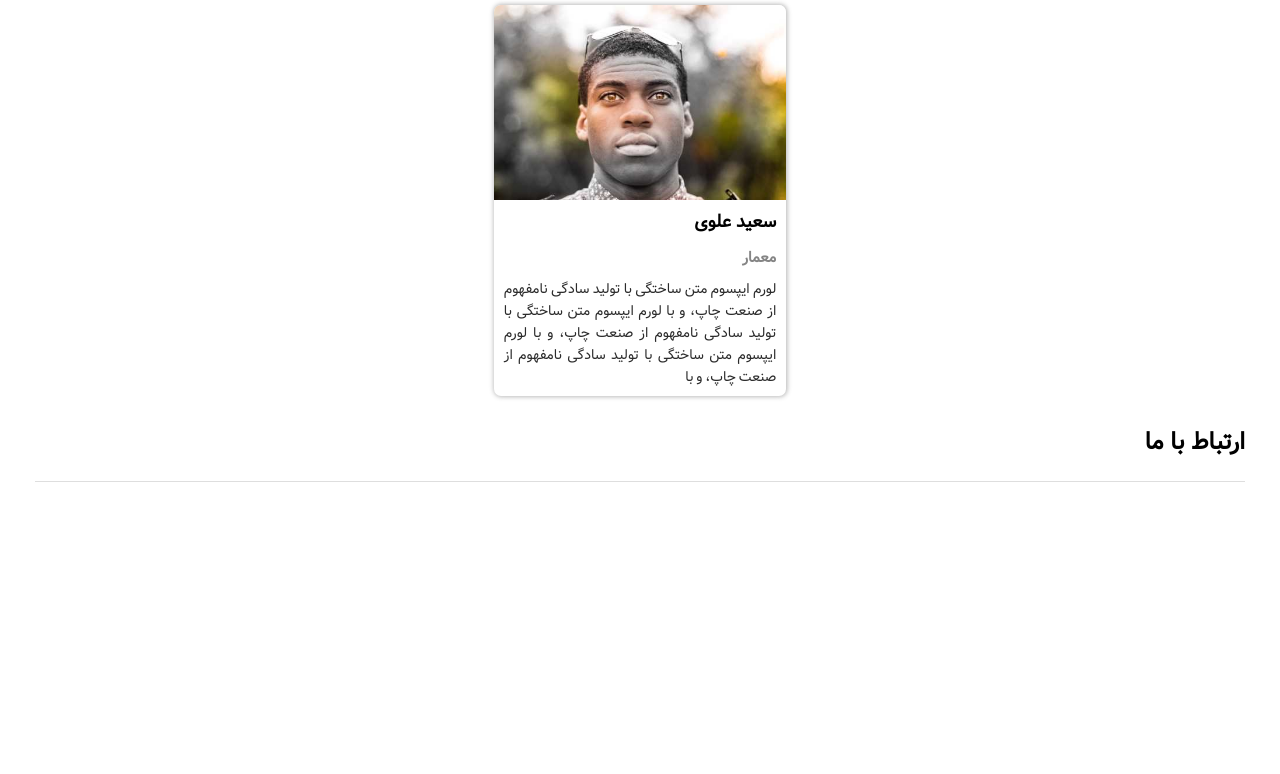
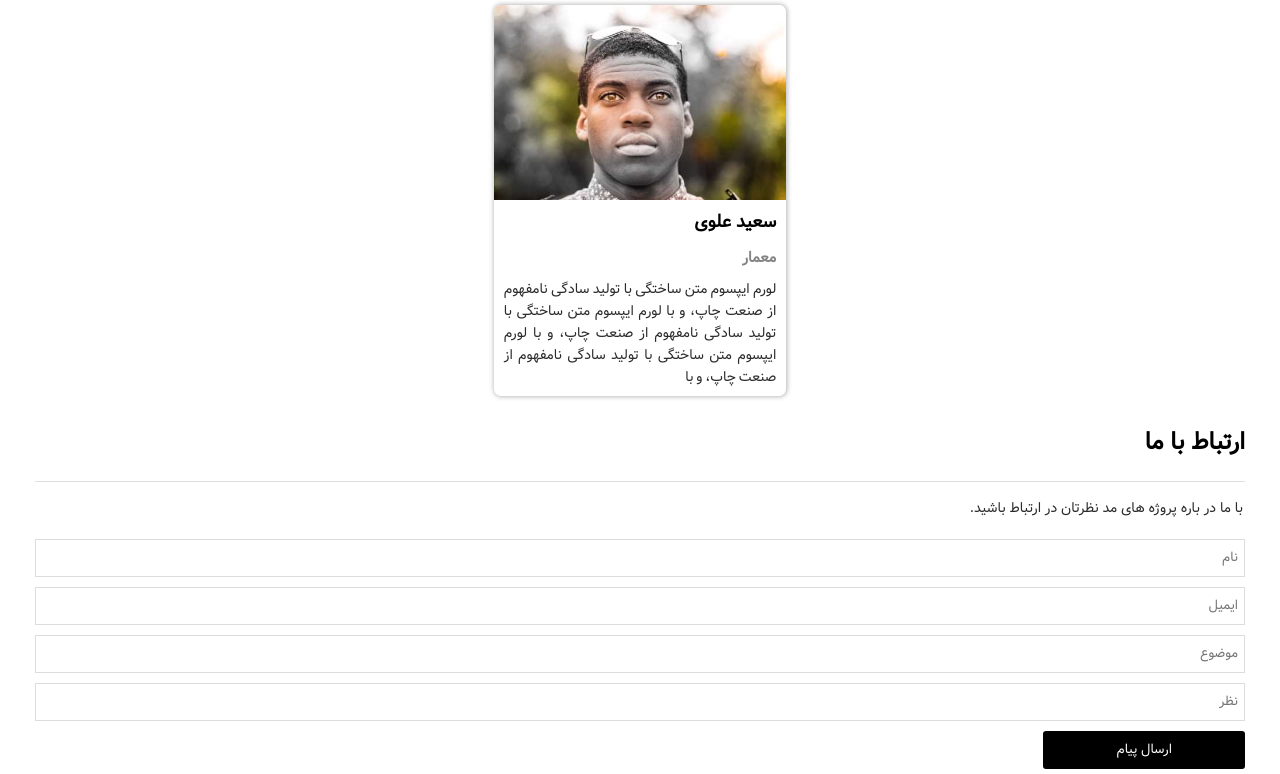
Before and after one commit to Amin-Ansari/Architecture-company, a plain HTML site: page index.html in a window 1280 px wide. Shown: the part 1831-2605 px from the top of the page. Before the commit the page ends 2313 px from the top, so only its background shows below. Drawn offline with Linux system fonts and the light colour scheme.

Commit message:
The contact form is done

```diff
--- a/index.html
+++ b/index.html
@@ -25,10 +25,10 @@
                 <a href="#project" class="color-black">پروژه ها</a>
               </li>
               <li class="nav-links link-hover">
-                <a href="" class="color-black">ارتباط با ما</a>
+                <a href="#about" class="color-black">درباره ما</a>
               </li>
               <li class="nav-links link-hover">
-                <a href="#about" class="color-black">درباره ما</a>
+                <a href="#contact" class="color-black">ارتباط با ما</a>
               </li>
             </ul>
           </div>
@@ -44,10 +44,10 @@
             <a href="#project" class="white-color">پروژه ها</a>
           </li>
           <li class="nav-links-2 link-hover-2 transiton-fast">
-            <a href="" class="white-color">ارتباط با ما</a>
+            <a href="#about" class="white-color">درباره ما</a>
           </li>
           <li class="nav-links-2 link-hover-2 transiton-fast">
-            <a href="#about" class="white-color">درباره ما</a>
+            <a href="#contact" class="white-color">ارتباط با ما</a>
           </li>
         </ul>
       </div>
@@ -226,9 +226,23 @@
       </div>
     </section>
 
-    <section id="about">
+    <section id="contact">
       <div class="container contaienr-style">
         <h2 class="section-title">ارتباط با ما</h2>
+        <p class="contact-p">
+          با ما در باره پروژه های مد نظرتان در ارتباط باشید.
+        </p>
+        <form action="#" method="post">
+          <input type="text" placeholder="نام" />
+          <input type="text" placeholder="ایمیل" />
+          <input type="text" placeholder="موضوع" />
+          <input type="text" placeholder="نظر" />
+          <input
+            type="submit"
+            value="ارسال پیام"
+            class="send-button width-xs-12 width-sm-12 width-md-3 width-lg-2 width-xl-2 width-xxl-2"
+          />
+        </form>
       </div>
     </section>
     <script src="js/index.js"></script>
--- a/styles/style.css
+++ b/styles/style.css
@@ -256,6 +256,25 @@ button {
   font-size: 15px;
   color: rgb(133, 133, 133);
 }
+.contact-p {
+  padding: 15px 2px;
+  color: rgb(43, 43, 43);
+  font-size: 14px;
+}
+input {
+  width: 100%;
+  height: 38px;
+  padding: 6px;
+  border: 0.5px solid gainsboro;
+  margin: 5px 0px;
+}
+.send-button {
+  border: none;
+  background-color: #000;
+  color: #fff;
+  border-radius: 3px;
+  transition: all 0.5s;
+}
 /* Hover styles */
 .link-hover:hover {
   background-color: #ccc;
@@ -273,3 +292,7 @@ button {
   flex-direction: column;
   padding: 20px 10px;
 }
+.send-button:hover {
+  background-color: #ccc;
+  color: #000;
+}
```
